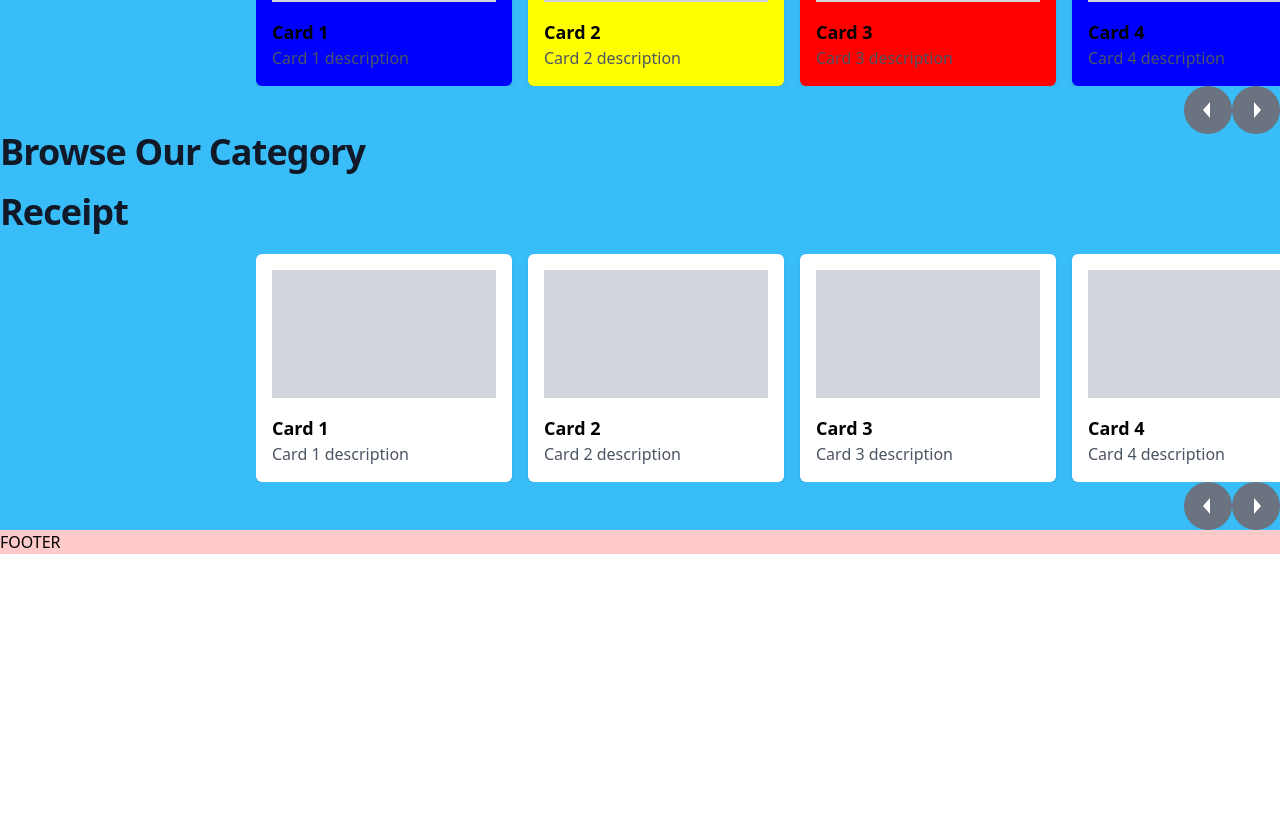
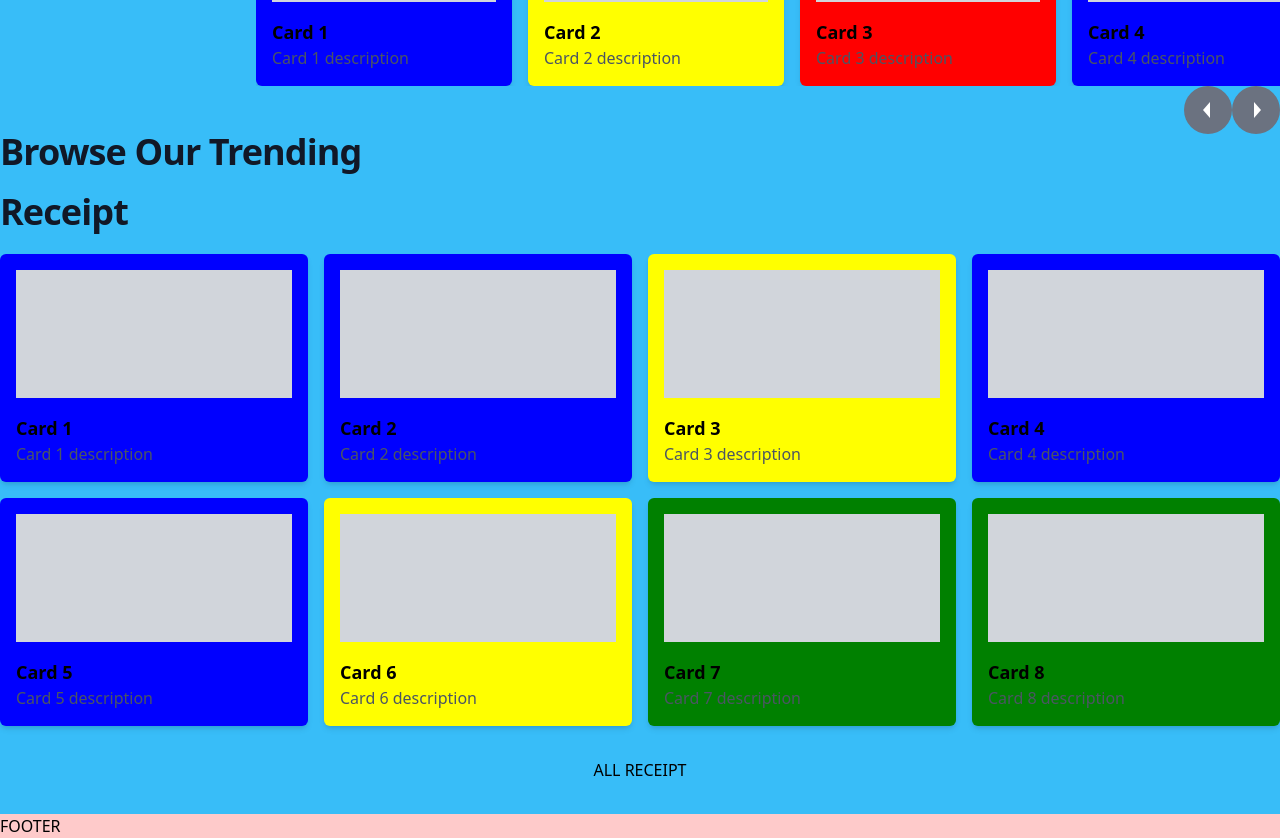
Before and after one commit to sulkhan10/fancy-food-web-vue, a Vue app in the folder client/: page / in a window 1280 px wide. Shown: the part 840-1678 px from the top of the page. Before the commit the page ends 1394 px from the top, so only its background shows below. Built offline with nearby package versions, Linux system fonts and the light colour scheme.

Commit message:
feat : layout home tile

```diff
--- a/client/src/components/HomeTile.vue
+++ b/client/src/components/HomeTile.vue
@@ -3,7 +3,7 @@
         <h2
           class="max-w-lg mb-6 font-sans text-3xl font-bold tracking-tight text-gray-900 sm:text-4xl sm:leading-none"
         >
-          Browse Our Category
+          Browse Our Trending
         </h2>
         <h2
           class="max-w-lg mb-6 font-sans text-3xl font-bold tracking-tight text-gray-900 sm:text-4xl sm:leading-none"
@@ -11,15 +11,16 @@
           Receipt
         </h2>
     </div>
-    <div class="overflow-x-hidden ">
-      <div class="flex justify-between">
-
-        <div ref="cardsContainer" class="ml-64  flex overflow-x-auto [&::-webkit-scrollbar]:hidden [-ms-overflow-style:'none'] [scrollbar-width:'none']" >
-          <div class="flex-shrink-0">
-            <div ref="cardsList" class="flex space-x-4">
+    <div class="grid grid-cols-4 gap-4">
     <!-- Cards loop -->
-              <div v-for="(card, index) in cards" :key="index" ref="card" class="w-64 bg-white rounded-md shadow-md p-4">
-                <div class="bg-gray-300 h-32"></div> <!-- Placeholder Card Image -->
+    <div
+      v-for="(card, index) in cards"
+      :key="index"
+      ref="card"
+      class="bg-white rounded-md shadow-md p-4"
+      :style="`background-color: ${card.color}`"
+    >
+      <div class="h-32 bg-gray-300"></div> <!-- Placeholder Card Image -->
       <div class="mt-4">
         <!-- Card Content Here -->
         <h3 class="text-lg font-semibold">{{ card.title }}</h3>
@@ -27,22 +28,8 @@
       </div>
     </div>
   </div>
-          </div>
-        </div>
-
-      </div>
-    </div>
-    <div class="flex justify-end">
-      <button @click="scrollLeft" class="bg-gray-500 text-white rounded-full w-12 h-12 flex items-center justify-center focus:outline-none">
-        <svg class="w-6 h-6" viewBox="0 0 24 24" fill="currentColor">
-          <path d="M14 20l-7-8 7-8v16z"></path>
-        </svg>
-      </button>
-      <button @click="scrollRight" class="bg-gray-500 text-white rounded-full w-12 h-12 flex items-center justify-center focus:outline-none">
-        <svg class="w-6 h-6" viewBox="0 0 24 24" fill="currentColor">
-          <path d="M10 20l7-8-7-8v16z"></path>
-        </svg>
-      </button>
+  <div class="py-8 button flex justify-center">
+    <button>ALL RECEIPT</button>
   </div>
   </template>
 
@@ -51,8 +38,7 @@
   data() {
     return {
       cards: [], // Array to store cards data
-        currentIndex: 0, // Current index of the cards
-        cardsPerPage: 3, // Number of cards to display per page
+      colors: ["yellow", "blue", "green"], // List of colors for card background
     };
   },
   mounted() {
@@ -67,28 +53,17 @@
     //   });
 
     // Static cards data for demonstration
-      this.cards = Array.from({ length: 10 }, (_, index) => ({
+    this.cards = Array.from({ length: 8 }, (_, index) => ({
       id: index + 1,
       title: `Card ${index + 1}`,
       description: `Card ${index + 1} description`,
+      color: this.colors[Math.floor(Math.random() * this.colors.length)], // Randomly select a color from the list
       // Add more properties for card content as needed
     }));
   },
-    methods: {
-      scrollRight() {
-        const cardWidth = this.$refs.card[0].offsetWidth;
-        if (this.currentIndex + this.cardsPerPage < this.cards.length) {
-          this.currentIndex++;
-          this.$refs.cardsContainer.scrollLeft += cardWidth;
-        }
-      },
-      scrollLeft() {
-        const cardWidth = this.$refs.card[0].offsetWidth;
-        if (this.currentIndex > 0) {
-          this.currentIndex--;
-          this.$refs.cardsContainer.scrollLeft -= cardWidth;
-        }
-      },
-    },
 };
 </script>
+
+<style scoped>
+/* Add any custom styles here */
+</style>
```
Lines whose indentation alone changed are shown as unchanged.
